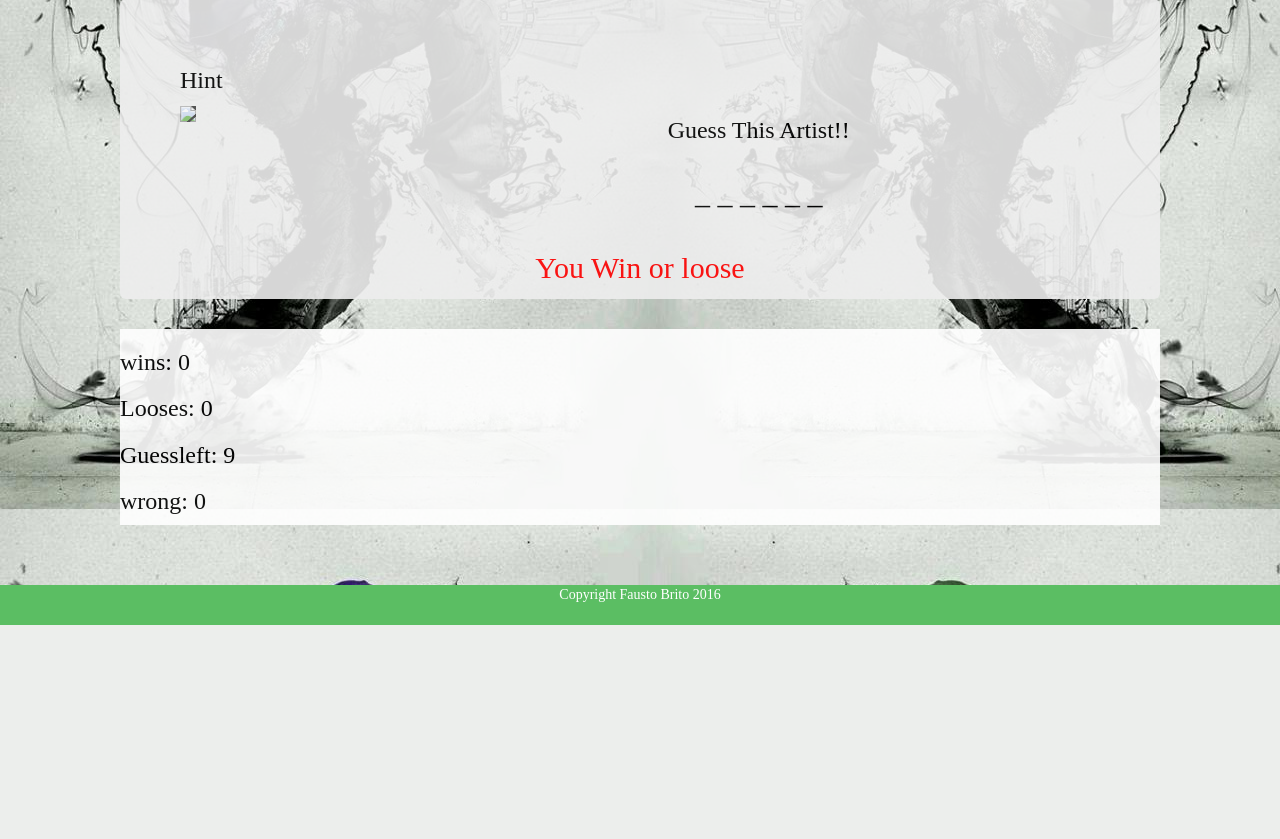
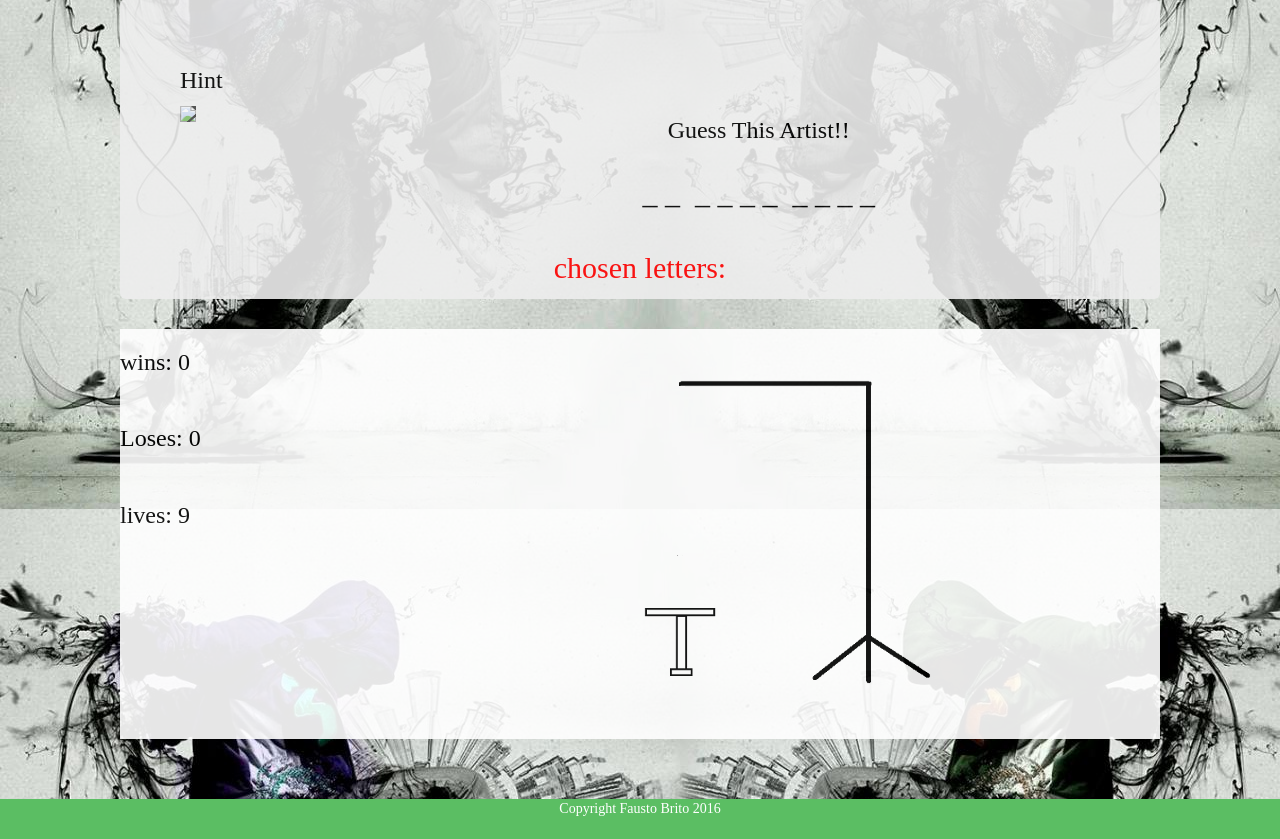
Before and after one commit to G3oo79/week-3-game, a PHP site: page /index.html in a window 1280 px wide. Shown: the part 297-1136 px from the top of the page. Before the commit the page ends 922 px from the top, so only its background shows below. Run offline with PHP 8.4, Linux system fonts and the light colour scheme; some libraries are stand-ins or nearby versions.

Commit message:
stuck on line 83

```diff
--- a/assets/css/style.css
+++ b/assets/css/style.css
@@ -57,7 +57,7 @@ ul {
 	text-align: center;
 }
 
-#endresult {
+#message {
 	text-align: center;
 	color: red;
 	font-size: 30px;
--- a/assets/javascript/game.js
+++ b/assets/javascript/game.js
@@ -11,48 +11,162 @@ number.either after you guessing the word or running out of oportunities
 the game resets and you can start a new game.*/
 
 /*vatiables this is the first step this always go first*/
-var userOptions = ["wu tang clan",  "cypress hill",  "pete rock"];
-var wordInput = "";
-var indLetters = [];
-var chosenLetter = "";
-var missedLetter ="";
-var dash = [];
+var userOptions = [];
+var inWord;
+var dashes = [];
+var wordSpan = "";
+var letterInput = "";
+var winnercnt = "";
+//this counts incorrect letter.
+var errcnt = "";
+//this is counter for the correct letter
+var counter = "";
+// funtions to be done
+var figureParts =[];
+var figCnt = "";
+var picend = "";
 var wins = "";
 var loss = "";
-var lifes = "";
-
-
-document.onkeyup = function() {
-	var user = String.fromCharCode(event.keyCode).toLowerCase();
-	console.log(user);
-}
-
-//Functions
-function test () {
-	wordInput = userOptions[Math.floor(Math.random() * userOptions.length)];
-	console.log(wordInput);
-	indLetters = wordInput.split("");
-
-	console.log(indLetters);
+var lives = "";
+var gamesLoss = "";
+var gameswin = "";
+var corransw = "";
+var keysused = [];
+var keyduplicate = "";
 
 
 
+// funtions to be done
+function init()	{
+
+keyduplicate= "no";
+figureParts[0] = document.getElementById( "headCover" );
+figureParts[1] = document.getElementById( "neckCover" );
+figureParts[2] = document.getElementById( "bodyCover" );
+figureParts[3] = document.getElementById( "rightArmCover" );
+figureParts[4] = document.getElementById( "leftArmCover" );
+figureParts[5] = document.getElementById( "rightLegCover" );
+figureParts[6] = document.getElementById( "leftLegCover" );
+figureParts[7] = document.getElementById( "ropeCover" );
+
+figCnt=0;
+//are the counters to be referense to the html link.
+wins = document.getElementById( "wincounter" );
+loss = document.getElementById( "losscounter" );
+lives = document.getElementById( "livescounter" );
+
+winnercnt = 0;
+//oicture link to html.
+picend = document.getElementById( "picContainer" );
+
+userOptions = ["wu tang clan",  "cypress hill",  "pete rock"];
+//this is the id and span for the html link "word".
+wordSpan = document.getElementById( "word" );
+document.onkeypress = keypressResponse;
+chooseWord();
+setDashes();
+
+
+}//ends init function.
+//it grabs the keystrokesand compares them to the inWord
+function keypressResponse(){
+//picks up keystrokes and puts it in variable
+errcnt = 0;
+counter = 0;
+//when keypress it creates a reference of that key
+var keyNum = (window.event) ? event.keyCode : e.which;
+//convertts to a string.
+letterInput = String.fromCharCode(keyNum);
+keysused.push(letterInput);
+
+//
+for (var x = 0; x < keysused.length; x++){
+	if (keysused[x] === letterInput){
+
+	keyduplicate = "yes";
+     break; }
+    else {
+	keyduplicate = "no";}
+
+}//for loop
+
+
+document.getElementById( "message" ).innerHTML += keyduplicate;
+
+if (keyduplicate === "no")
+//compare letter input with every single character
+for (var i = 0; i < inWord.length; i++) {
+	if(inWord.charAt(i) === letterInput) {
+
+	counter++;
+	corransw++;
+
+	dashes[i] = letterInput;
+}//ends if statement.
+
+//wrong letter function COUNTER executes after for loop.
+else errcnt++;
+
+}//ends for loop
+
+//checks the letters do  not match and it calls the function, ok not working
+if ((errcnt > 0) && (counter === 0))
+wrongLetter();
+//prints out new word
+wordSpan.innerHTML = dashes.join("&nbsp");
+
+if (winnercnt === corransw) {
+	document.getElementById( "message" ).innerHTML = "You Win";
+	wins.innerHTML = gameswin++;
+}
+} //ends keypressResponse function.
+
+//when choosing a letter display it
+function wrongLetter (){
+	document.getElementById( "message" ).innerHTML += letterInput;
+	//
+	if (figCnt === 8) {
+	  picend.style.background = "url(assets/images/HANGMAN2c.png)";
+	  picend.style.backgroundPosition = "center";
+	  picend.style.backgroundRepeat = "no-repeat";
+	  picend.style.height = "400px";
+      picend.style.width = "390px";
+      picend.style.margin = "0 0 10px 20px";
+
+      //this prints the number on html loses
+
+      loss.innerHTML = gamesLoss++;
+
+                           }//ends if
+
+
+	//Please work!! hidde divs when error picture!!
+	figureParts[figCnt].style.visibility = "hidden";
+	figCnt++;
 }
 
-test();
+//
+function chooseWord() {
+inWord = userOptions[Math.floor(Math.random() * userOptions.length)];
+console.log(inWord);
+}
 
-function setDashes() {
-	for (var i = 0; i < indLetters.lenght; i++)
-		dash.push("_");
-	console.log(wordInput);
+function setDashes(){
+for (var i = 0; i < inWord.length; i++) {
+	if(inWord.charAt(i) != " "){
+	winnercnt++;
+	dashes[i] = "_";
+
+
+	}
+
+
+}
+wordSpan.innerHTML = dashes.join("&nbsp");
+console.log(dashes.join(" "));
 
 }
 
-setDashes();
-
-var html = "<span id='word'>" + dash + "</span>";
-html = document.querySelector("word");
 
 
-
- //console.log verifying code
+document.addEventListener( "DOMContentLoaded" , init , false ) ;
--- a/index.html
+++ b/index.html
@@ -38,20 +38,34 @@
 					  	</div>
 					  	<div id="textguess" class="col-md-9">
 					  		<h3 id="gart">Guess This Artist!!</h3><br>
-					  		<span id="word">_ _ _ _ _ _</span>
+					  		<span id="word"></span>
 					  	</div>
 					</div>
-				  	<p id="endresult">You Win or loose</p>
+				  	<p id="message">chosen letters: </p>
 				</div>
 			</div>
 		</div>
 		<div class="wlg">
 			<div class="row">
-				<div class="col-lg-9">
-					<h3>wins: 0</h3>
-					<h3>Looses: 0</h3>
-					<h3>Guessleft: 9</h3>
-					<h3>wrong: 0</h3>
+				<div class="col-sm-5">
+					<h3>wins: <span id="wincounter">0</span></h3><br>
+					<h3>Loses: <span id="losscounter">0</span></h3><br>
+					<h3>lives: <span id="livescounter">9</span></h3><br>
+				</div>
+				<div class="col-md-4">
+					<div id="picContainer" style="background-image: url('assets/images/HANGMAN3.png'); background-position:center; background-repeat:no-repeat; height: 400px; width: 390px; margin: 0 0 10px 20px;">
+
+ <div id="ropeCover" style="position: absolute; background-color: white; top: 57px; left: 124px; width: 10px; height: 50px;"> </div>
+ <div id="neckCover" style="position: absolute; background-color: white; top: 159px; left: 124px; width: 10px; height: 18px;"></div>
+ <div id="bodyCover" style="position: absolute; background-color: white; top: 174px; left: 122px; width: 10px; height: 52px;"></div>
+ <div id="rightLegCover" style="position: absolute; background-color: white; top: 218px; left: 76px; width: 50px; height: 61px;"></div>
+ <div id="leftLegCover" style="position: absolute; background-color: white; top: 218px; left: 132px; width: 50px; height: 61px;"></div>
+ <div id="headCover" style="position: absolute; background-color: white; top: 105px; left: 103px; width: 50px; height: 55px;"></div>
+ <div id="leftArmCover" style="position: absolute; background-color: white; top: 172px; left: 132px; width: 50px; height: 41px;"></div>
+ <div id="rightArmCover" style="position: absolute; background-color: white; top: 168px; left: 76px; width: 50px; height: 41px;"></div>
+
+
+</div>
 				</div>
 			</div>
 		</div>
@@ -59,7 +73,6 @@
 	<footer>
 		<p>Copyright Fausto Brito 2016</p>
 	</footer>
-
 
 
 
```
Also changed, not shown: assets/images/HANGMAN2c.png (added), assets/images/HANGMAN3.png (added).
